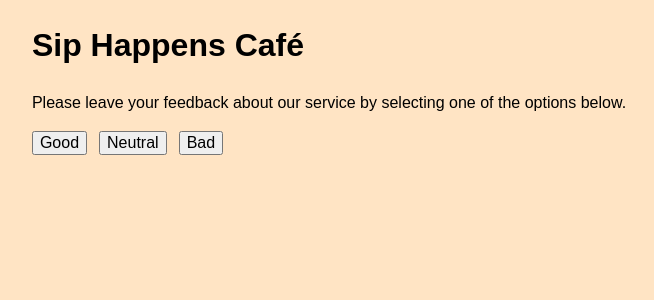
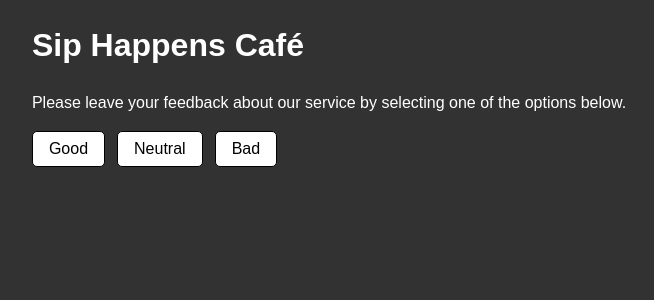
Before and after one commit to qboww/goit-react-hw-02, a React (Vite) app: page / in a window 1280 px wide. Shown: the top 300 px of the page, without its empty margins (311-965 px from the left). Built offline with nearby package versions, Linux system fonts and the light colour scheme.

Commit message:
minor visual fixes

```diff
--- a/index.html
+++ b/index.html
@@ -3,7 +3,7 @@
 
 <head>
   <meta charset="UTF-8" />
-  <link rel="icon" type="image/svg+xml" href="/public/tollbox-favicon.png" />
+  <link rel="icon" type="image/svg+xml" href="/tollbox-favicon.png" />
   <meta name="viewport" content="width=device-width, initial-scale=1.0" />
   <title>React homework</title>
 </head>
--- a/src/index.css
+++ b/src/index.css
@@ -4,8 +4,8 @@
   font-weight: 400;
 
   color-scheme: light dark;
-  color: black;
-  background-color: bisque;
+  color: white;
+  background-color: #323232;
 
   font-synthesis: none;
   text-rendering: optimizeLegibility;
@@ -21,8 +21,19 @@ li {
   list-style: none;
 }
 
-button{
+button {
   cursor: pointer;
+  color: black;
+  background-color: white;
+  border: 1px solid black;
+  border-radius: 5px;
+  padding: 8px 16px;
+  transition: background-color 250ms cubic-bezier(0.4, 0, 0.2, 1);
+}
+
+button:hover {
+  transition: background-color 250ms cubic-bezier(0.4, 0, 0.2, 1);
+  background-color: grey;
 }
 
 .container {
```
